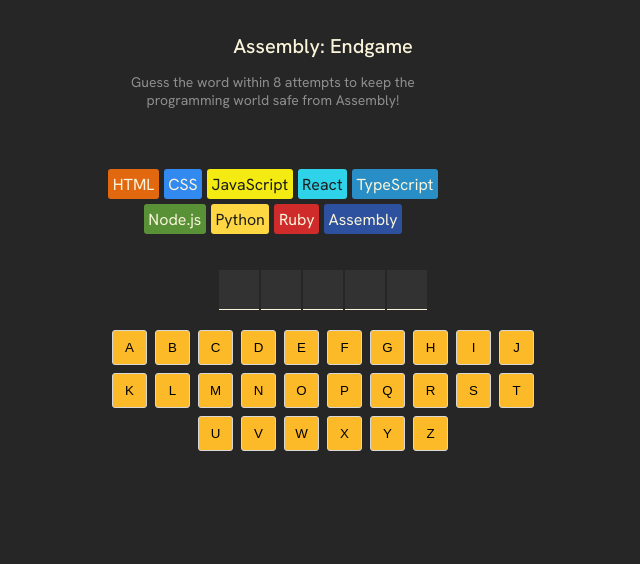
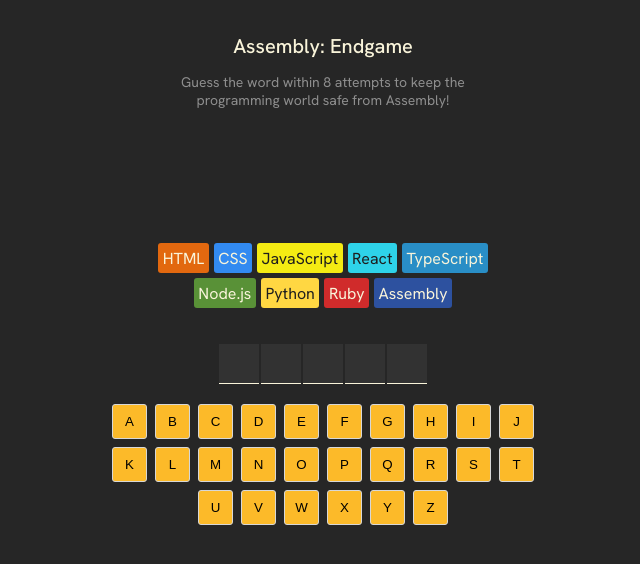
Before and after one commit to daliduraku/assembly-endgame, a React (Vite) app: page / in a window 1280 px wide. Shown: the top 564 px of the page, without its empty margins (317-957 px from the left). Built offline with nearby package versions, Linux system fonts and the light colour scheme.

Commit message:
feat: update css for the conditional rendering status

```diff
--- a/src/index.css
+++ b/src/index.css
@@ -9,8 +9,12 @@
   color: #D9D9D9;
   padding: 20px;
   height: 100vh;
+}
+
+main {
   display: flex;
-  justify-content: center;
+  flex-direction: column;
+  align-items: center;
 }
 
 header {
@@ -30,13 +34,24 @@
 }
 
 section.game-status {
-  background-color: #10A95B;
   display: flex;
   flex-direction: column;
   align-items: center;
   color: #F9F4DA;
+  width: 100%;
+  max-width: 350px;
+  min-height: 60px;
   border-radius: 4px;
   margin-block: 30px;
+
+}
+
+section.game-status.won {
+  background-color: #10A95B;
+}
+
+section.game-status.lost {
+  background-color: #BA2A2A;
 }
 
 section.game-status > p {
```
